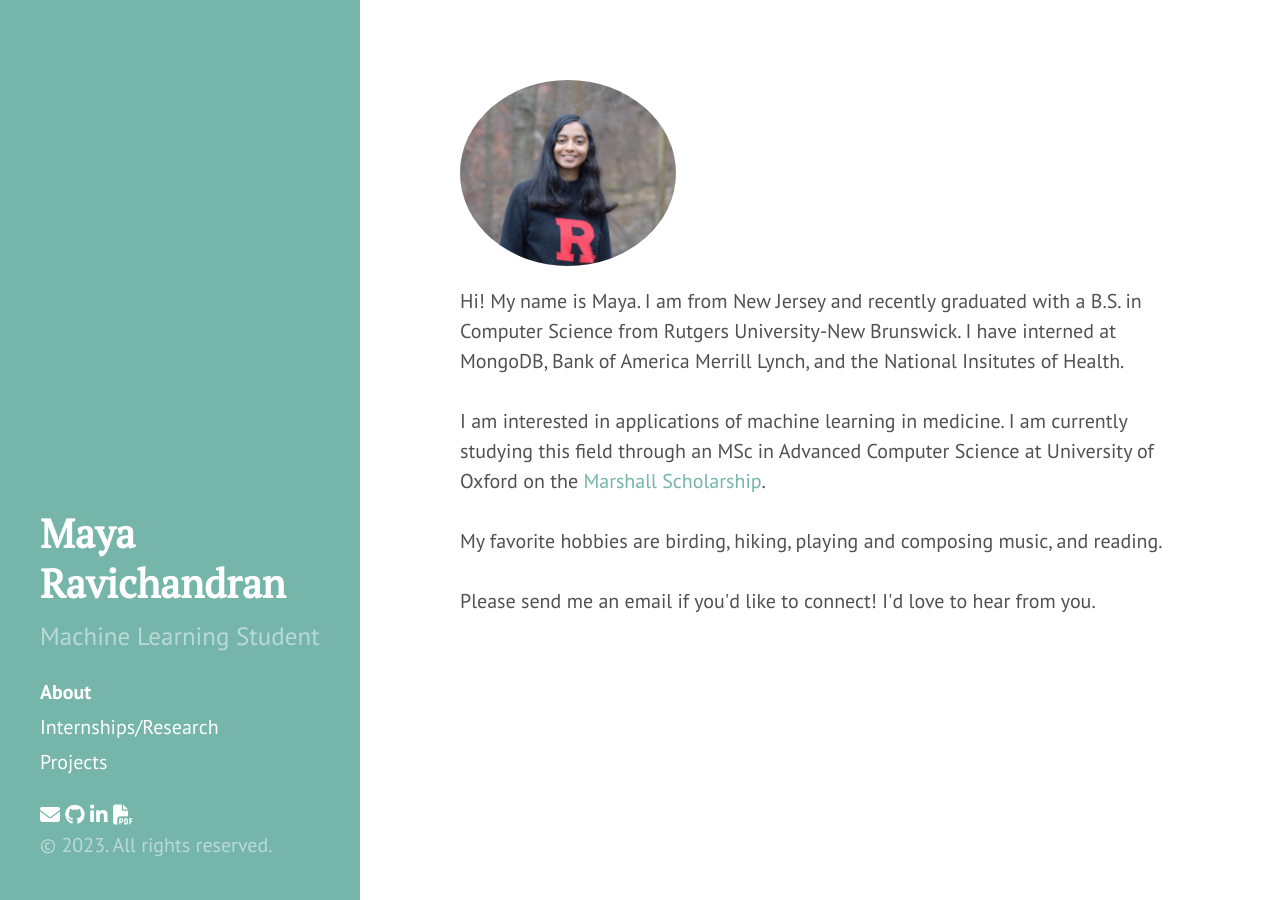
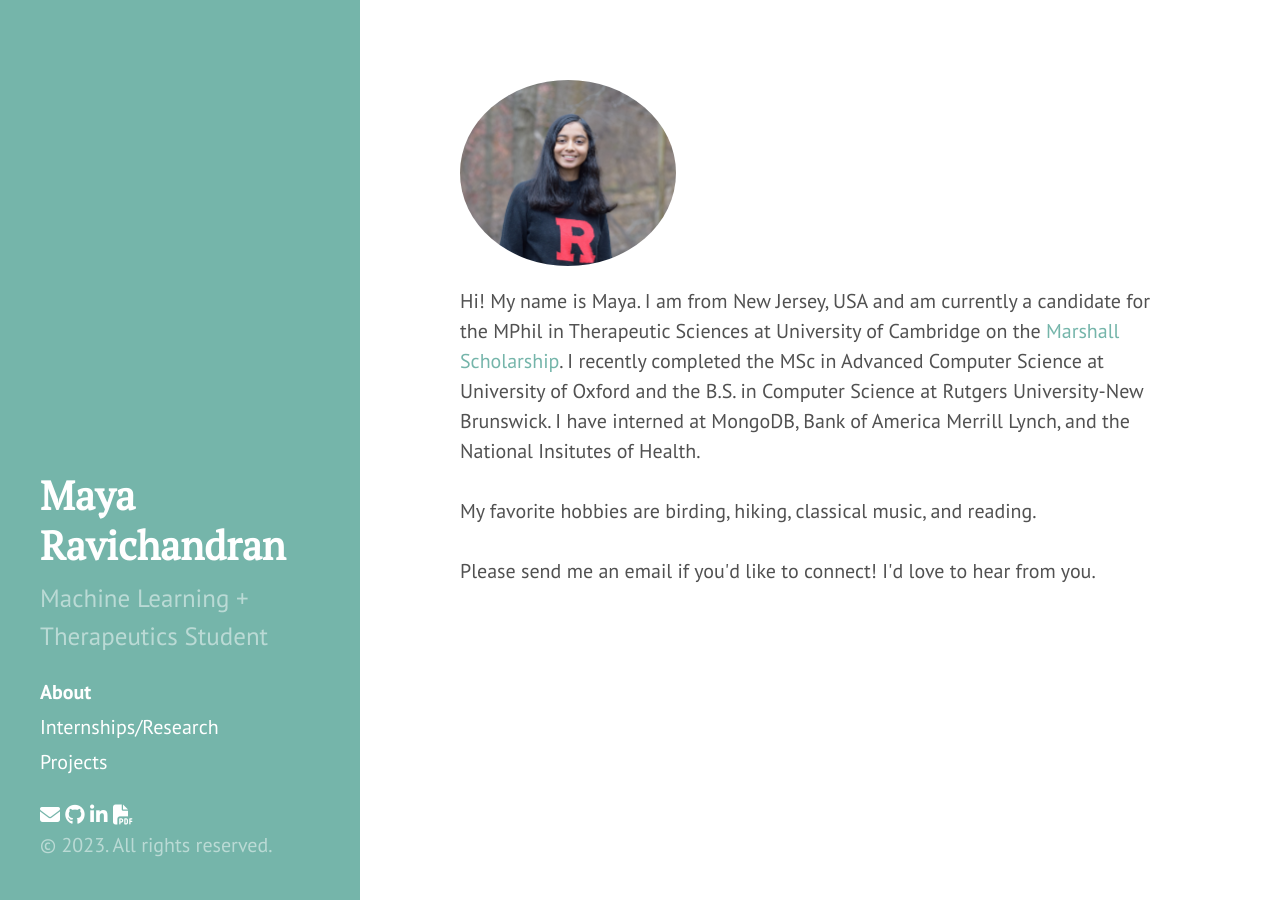
Before and after one commit to maravichandran/old-personal-website-v2, a Jekyll site: the page built from index.html, in a window 1280 px wide. Built offline with Jekyll 4.4.1, drawn with Linux system fonts in a browser that asks for light colours; nearby versions of some CDN libraries; the list of posts is cut into pages by our own code.

Commit message:
updates cambridge

```diff
--- a/_config.yml
+++ b/_config.yml
@@ -9,7 +9,7 @@ permalink:        pretty
 # Setup
 title:            Maya Ravichandran
 tagline:          'Personal Website'
-description:      'Machine Learning Student'
+description:      'Machine Learning + Therapeutics Student'
 url:              https://maravichandran.github.io
 baseurl:          /
 
--- a/index.html
+++ b/index.html
@@ -4,15 +4,13 @@ title: About
 order: 1
 ---
 
-Hi! My name is Maya. I am from New Jersey and recently graduated with a B.S. in Computer Science from Rutgers University-New Brunswick. I have interned at MongoDB, Bank of America Merrill Lynch, and the National Insitutes of Health.
+Hi! My name is Maya. I am from New Jersey, USA and am currently a candidate for the MPhil in Therapeutic Sciences at University of Cambridge on the <a href="https://www.rutgers.edu/news/rutgers-computer-science-major-becomes-universitys-second-marshall-scholar">Marshall Scholarship</a>.
+
+I recently completed the MSc in Advanced Computer Science at University of Oxford and the B.S. in Computer Science at Rutgers University-New Brunswick. I have interned at MongoDB, Bank of America Merrill Lynch, and the National Insitutes of Health.
 
 <br/><br/>
 
-I am interested in applications of machine learning in medicine. I am currently studying this field through an MSc in Advanced Computer Science at University of Oxford on the <a href="https://www.rutgers.edu/news/rutgers-computer-science-major-becomes-universitys-second-marshall-scholar">Marshall Scholarship</a>.
-
-<br/><br/>
-
-My favorite hobbies are birding, hiking, playing and composing music, and reading.
+My favorite hobbies are birding, hiking, classical music, and reading.
 
 <br/><br/>
 
```
Also changed, not shown: internships_research.md (+4 -1 lines), projects.md (+5 -1 lines).
